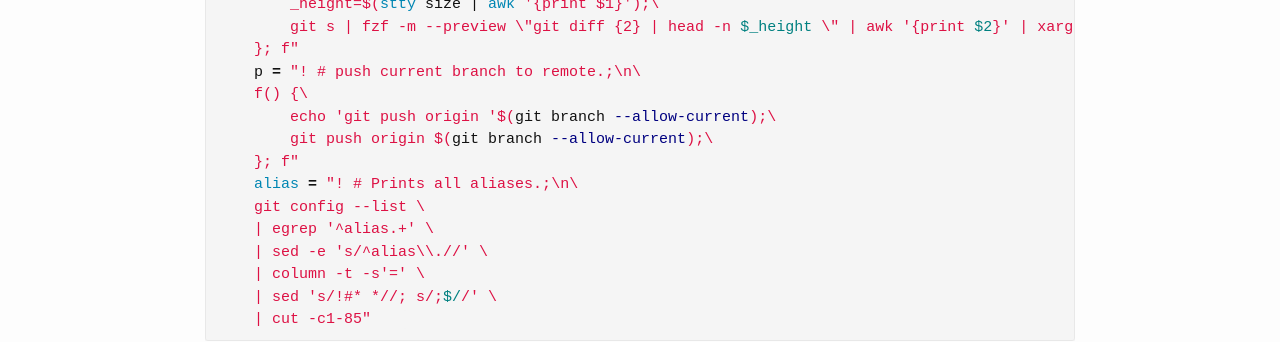
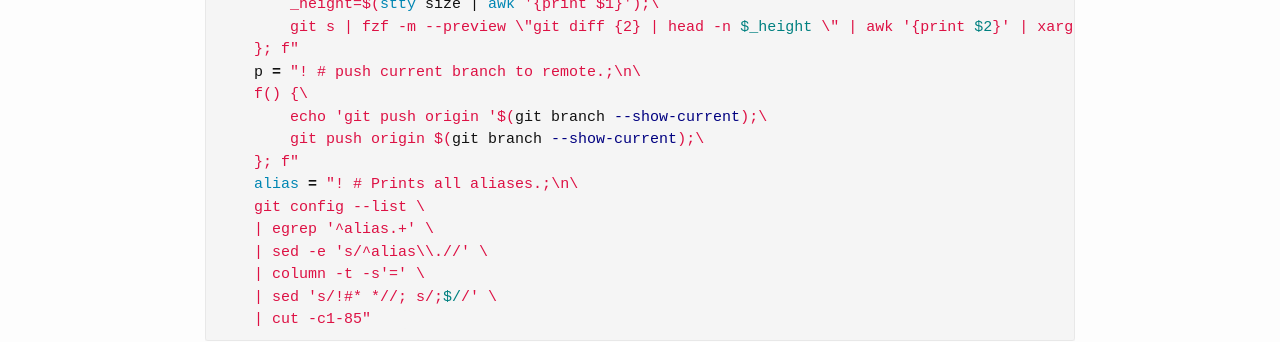
Before and after one commit to dveamer/dveamer.github.io, a Jekyll site: the page built from _posts/Preferences/2021-12-05-Git.md, in a window 1280 px wide and 900 px high, scrolled down 1990 px. Shown: the part 151-493 px from the top of the window. Built offline with Jekyll 4.4.1, drawn with Linux system fonts in a browser that asks for light colours.

Commit message:
homepage

```diff
--- a/_posts/Preferences/2021-12-05-Git.md
+++ b/_posts/Preferences/2021-12-05-Git.md
@@ -84,8 +84,8 @@ $ git config --global core.excludesFile ~/.gitignore
     }; f"
     p = "! # push current branch to remote.;\n\
     f() {\
-        echo 'git push origin '$(git branch --allow-current);\
-        git push origin $(git branch --allow-current);\
+        echo 'git push origin '$(git branch --show-current);\
+        git push origin $(git branch --show-current);\
     }; f"
     alias = "! # Prints all aliases.;\n\
     git config --list \
```
